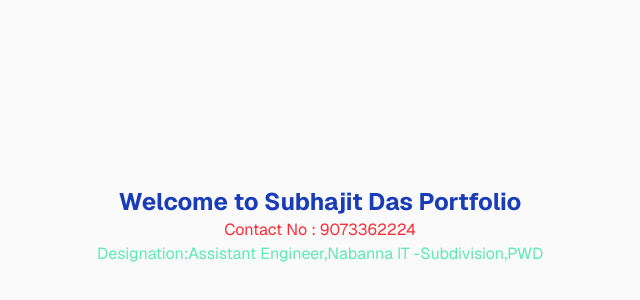
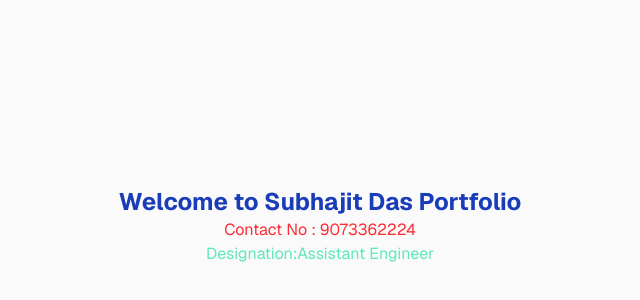
Before and after one commit to Subha-87/Portfolio-Jenkins-AWS, a Next.js app: page / in a window 1280 px wide. Shown: the part 174-474 px from the top of the page, without its empty margins (320-960 px from the left). Built offline with nearby package versions, Linux system fonts and the light colour scheme.

Commit message:
change test

```diff
--- a/src/app/page.js
+++ b/src/app/page.js
@@ -5,7 +5,7 @@ export default function Home() {
     <div className="flex flex-col flex-1 items-center justify-center bg-zinc-50 font-sans dark:bg-black">
      <h2 className="text-2xl text-blue-800 font-bold">Welcome to Subhajit Das Portfolio</h2>
      <h4 className="text-red-500">Contact No : 9073362224</h4>
-     <h5 className="text-emerald-300">Designation:Assistant Engineer,Nabanna IT -Subdivision,PWD</h5>
+     <h5 className="text-emerald-300">Designation:Assistant Engineer</h5>
     </div>
   );
 }
```
